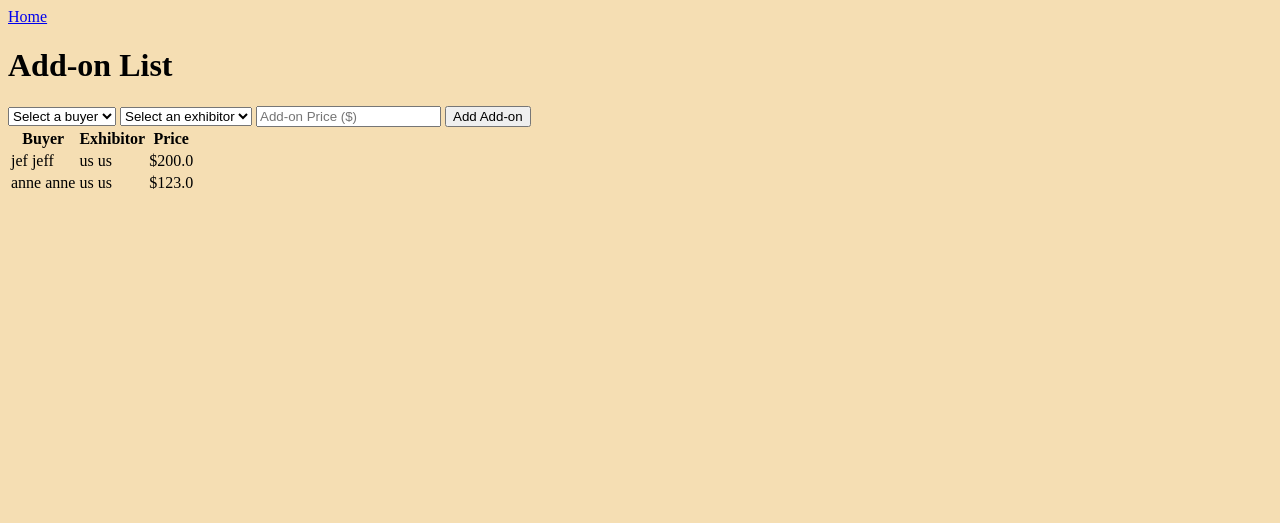
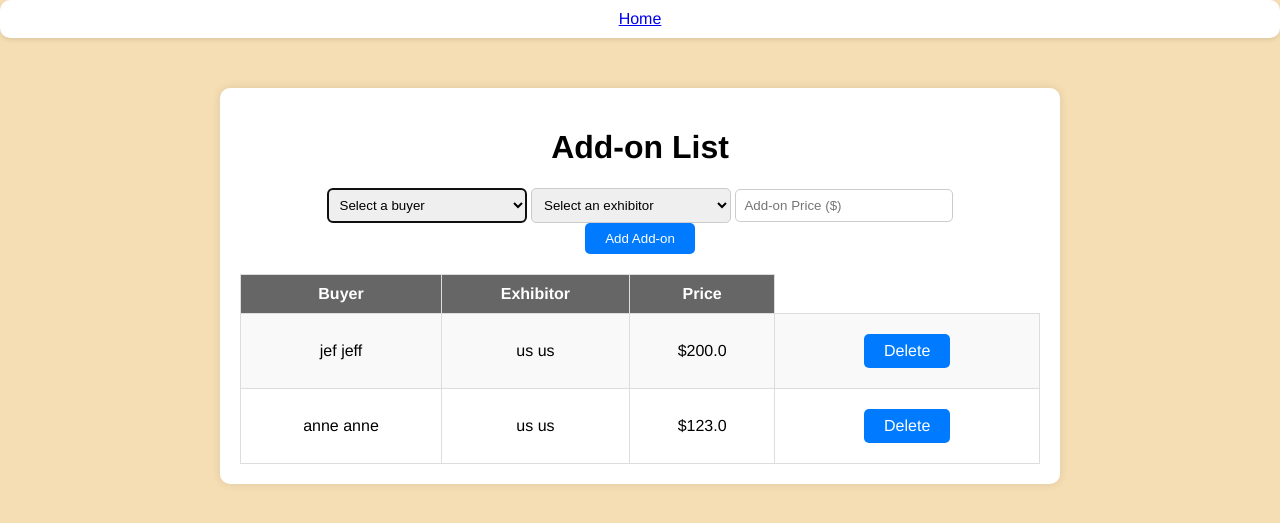
Before and after one commit to nicknspringer/AuctionCommityTracker, a Flask app: page /addonList in a window 1280 px wide. Shown: the top 523 px of the page. Run offline with Flask 2, Linux system fonts and the light colour scheme; data comes from the database, SQL or seed files in the repository; both versions use the stored data as it was after the commit.

Commit message:
may want to scrap a lot of this

```diff
--- a/app.py
+++ b/app.py
@@ -30,7 +30,7 @@
     fName = db.Column(db.String(80), nullable=False)
     lName = db.Column(db.String(80), nullable=False)
     address = db.Column(db.String(256), nullable=False)
-    club_id = db.Column(db.Integer, db.ForeignKey("club.id"), nullable=False)
+    club_id = db.Column(db.Integer, db.ForeignKey("club.id"))
 
     club = db.relationship("Club", backref=db.backref("exhibitors", lazy=True))
 
@@ -46,8 +46,7 @@
     picture = db.Column(db.LargeBinary, nullable=True)
     packer = db.Column(db.String(80), nullable=True)
     kill_plant = db.Column(db.String(80), nullable=True)
-    exhibitor_id = db.Column(db.Integer, db.ForeignKey("exhibitor.id"), nullable=False)
-
+    exhibitor_id = db.Column(db.Integer, db.ForeignKey("exhibitor.id"))
 
     exhibitor = db.relationship("Exhibitor", backref=db.backref("animals", lazy=True))
 
@@ -56,8 +55,8 @@
 
 class Sale(db.Model):
     id = db.Column(db.Integer, primary_key=True)
-    animal_id = db.Column(db.Integer, db.ForeignKey("animal.id"), nullable=False)
-    buyer_id = db.Column(db.Integer, db.ForeignKey("buyer.id"), nullable=False)
+    animal_id = db.Column(db.Integer, db.ForeignKey("animal.id"))
+    buyer_id = db.Column(db.Integer, db.ForeignKey("buyer.id"))
     sale_price = db.Column(db.Float, nullable=False)
 
     animal = db.relationship("Animal", backref=db.backref("sales", lazy=True))
@@ -68,8 +67,8 @@
 
 class Addon(db.Model):
     id = db.Column(db.Integer, primary_key=True)
-    buyer_id = db.Column(db.Integer, db.ForeignKey("buyer.id"), nullable=False)
-    exhibitor_id = db.Column(db.Integer, db.ForeignKey("exhibitor.id"), nullable=False)
+    buyer_id = db.Column(db.Integer, db.ForeignKey("buyer.id"))
+    exhibitor_id = db.Column(db.Integer, db.ForeignKey("exhibitor.id"))
     price = db.Column(db.Float, nullable=False)
 
     buyer = db.relationship("Buyer", backref=db.backref("addons", lazy=True))
@@ -79,10 +78,14 @@
         return f"<Addon {self.price}>"
 
 
+# Home page
+# Displays links to other main pages: Buyers, Clubs, Exhibitors, Animals, Sales, Add-ons
 @app.route("/", methods=["GET", "POST"])
 def main():
     return render_template("index.html")
 
+#buyers page
+# Displays list of buyers and form to add new buyer
 @app.route("/buyerList", methods=["GET", "POST"])
 def buyer_list():
     if request.method == "POST":
@@ -103,6 +106,51 @@
         buyers = Buyer.query.order_by(Buyer.fName).all()
         return render_template("buyerList.html", buyers=buyers)
 
+@app.route("/<page>/delete/<int:id>", methods=["POST", "GET"])
+def delete_buyer(page, id):
+    if page == "buyerList":
+        buyer = Buyer.query.get_or_404(id)
+    elif page == "addonList":
+        buyer = Addon.query.get_or_404(id)
+    elif page == "saleList":
+        buyer = Sale.query.get_or_404(id)
+    elif page == "animalList":
+        buyer = Animal.query.get_or_404(id)
+    elif page == "exhibitorList":
+        buyer = Exhibitor.query.get_or_404(id)
+    elif page == "clubList":
+        buyer = Club.query.get_or_404(id)
+    else:
+        return "Invalid page"
+    try:
+        db.session.delete(buyer)
+        db.session.commit()
+        return redirect(f"/{page}")
+    except Exception as e:
+        db.session.rollback()
+        print(f"Error deleting item from database: {e}")
+        return f"ERROR: {e}"
+
+@app.route("/buyerList/edit/<int:buyer_id>", methods=["GET", "POST"])
+def edit_buyer(buyer_id):
+    buyer = Buyer.query.get_or_404(buyer_id)
+    if request.method == "POST":
+        buyer.fName = request.form["fName"]
+        buyer.lName = request.form["lName"]
+        buyer.phone = request.form["Phone"]
+        buyer.address = request.form["Address"]
+        try:
+            db.session.commit()
+            return redirect("/buyerList")
+        except Exception as e:
+            db.session.rollback()
+            print(f"Error updating buyer: {e}")
+            return f"ERROR: {e}"
+    else:
+        return render_template("editBuyer.html", buyer=buyer)
+
+#clubs page
+# Displays list of clubs and form to add new club
 @app.route("/clubList", methods=["GET", "POST"])
 def club_list():
     if request.method == "POST":
@@ -120,6 +168,8 @@
         clubs = Club.query.order_by(Club.name).all()
         return render_template("clubList.html", clubs=clubs)
 
+#exhibitors page
+# Displays list of exhibitors and form to add new exhibitor
 @app.route("/exhibitorList", methods=["GET", "POST"])
 def exhibitor_list():
     if request.method == "POST":
@@ -141,6 +191,8 @@
         clubs = Club.query.order_by(Club.name).all()
         return render_template("exhibitorList.html", exhibitors=exhibitors, clubs=clubs)
 
+#animals page
+# Displays list of animals and form to add new animal
 @app.route("/animalList", methods=["GET", "POST"])
 def animal_list():
     if request.method == "POST":
@@ -165,6 +217,8 @@
         exhibitors = Exhibitor.query.order_by(Exhibitor.fName).all()
         return render_template("animalList.html", animals=animals, exhibitors=exhibitors)
 
+#sales page
+# Displays list of sales and form to add new sale
 @app.route("/saleList", methods=["GET", "POST"])
 def sale_list():
     if request.method == "POST":
@@ -187,6 +241,8 @@
         exhibitors = Exhibitor.query.order_by(Exhibitor.fName).all()
         return render_template("saleList.html", sales=sales, animals=animals, buyers=buyers, exhibitors=exhibitors)
 
+#addons page
+# Displays list of add-ons and form to add new add-on
 @app.route("/addonList", methods=["GET", "POST"])
 def addon_list():
     if request.method == "POST":
--- a/static/styles.css
+++ b/static/styles.css
@@ -1,3 +1,88 @@
 body {
+  font-family: "Franklin Gothic Medium", "Arial Narrow", Arial, sans-serif;
+  margin: 0;
+  padding: 0;
   background-color: wheat;
+}
+
+.nav {
+  background-color: #fff;
+  margin: 0;
+  padding: 10px;
+  border-radius: 10px;
+  box-shadow: 0 2px 4px rgba(0, 0, 0, 0.1);
+  text-align: center;
+}
+
+.content {
+  max-width: 800px;
+  margin: 50px auto;
+  padding: 20px;
+  background-color: #fff;
+  border-radius: 10px;
+  box-shadow: 0 0 10px rgba(0, 0, 0, 0.1);
+  text-align: center;
+}
+.content .hi1 {
+  color: #333;
+  margin-bottom: 20px;
+}
+.content table {
+  width: 100%;
+  border-collapse: collapse;
+  margin-top: 20px;
+}
+.content table th, .content table td {
+  padding: 10px;
+  border: 1px solid #ddd;
+}
+.content table th {
+  background-color: #666;
+  color: #fff;
+}
+.content table tr:nth-child(even) {
+  background-color: #f9f9f9;
+}
+.content a {
+  display: inline-block;
+  margin: 10px;
+  padding: 8px 20px;
+  background-color: #007bff;
+  color: #FFF;
+  text-decoration: none;
+  border-radius: 5px;
+  transition: background-color 0.3s;
+}
+.content a:hover {
+  background-color: rgb(0, 98.4, 204);
+}
+.content input[type=text] {
+  padding: 8px;
+  width: 200px;
+  border: 1px solid #ccc;
+  border-radius: 5px;
+}
+.content input[type=number] {
+  padding: 8px;
+  width: 200px;
+  border: 1px solid #ccc;
+  border-radius: 5px;
+}
+.content select {
+  padding: 8px;
+  width: 200px;
+  border: 1px solid #ccc;
+  border-radius: 5px;
+}
+.content input[type=submit] {
+  padding: 8px 20px;
+  background-color: #007bff;
+  color: #FFF;
+  border: none;
+  border-radius: 5px;
+  cursor: pointer;
+  transition: background-color 0.3s;
+}
+.content input[type=submit]:hover {
+  background-color: rgb(0, 98.4, 204);
 }/*# sourceMappingURL=styles.css.map */
--- a/static/styles.scss
+++ b/static/styles.scss
@@ -1,3 +1,122 @@
-body{
-    background-color: wheat;
+// Color Variables
+$background-color: wheat;
+$foreground-color: #fff;
+$primary-color: #007bff;
+$primary-color-hover: darken($primary-color, 10%);
+$title-color: #333;
+$table-header-color: #666;
+
+body
+{
+    font-family: 'Franklin Gothic Medium', 'Arial Narrow', Arial, sans-serif;
+    margin: 0;
+    padding: 0;
+    background-color: $background-color;
 }
+
+.nav
+{
+    background-color: $foreground-color;
+    margin: 0;
+    padding: 10px;
+    border-radius: 10px;
+    box-shadow: 0 2px 4px rgba(0, 0, 0, 0.1);
+    text-align: center;
+}
+
+.content
+{
+    max-width: 800px;
+    margin: 50px auto;
+    padding: 20px;
+    background-color: $foreground-color;
+    border-radius: 10px;
+    box-shadow: 0 0 10px rgba(0, 0, 0, 0.1);
+    text-align: center;
+
+    .hi1
+    {
+        color: $title-color;
+        margin-bottom: 20px;
+    }
+
+    table
+    {
+        width: 100%;
+        border-collapse: collapse;
+        margin-top: 20px;
+
+        th, td
+        {
+            padding: 10px;
+            border: 1px solid #ddd;
+        }
+
+        th
+        {
+            background-color: $table-header-color;
+            color: $foreground-color;
+        }
+
+        tr:nth-child(even)
+        {
+            background-color: #f9f9f9;
+        }
+    }
+
+    a {
+        display: inline-block;
+        margin: 10px;
+        padding: 8px 20px;
+        background-color: $primary-color;
+        color: #FFF;
+        text-decoration: none;
+        border-radius: 5px;
+        transition: background-color 0.3s;
+
+        &:hover
+        {
+            background-color: $primary-color-hover;
+        }
+    }
+
+    input[type="text"]
+    {
+        padding: 8px;
+        width: 200px;
+        border: 1px solid #ccc;
+        border-radius: 5px;
+    }
+
+    input[type="number"]
+    {
+        padding: 8px;
+        width: 200px;
+        border: 1px solid #ccc;
+        border-radius: 5px;
+    }
+
+    select
+    {
+        padding: 8px;
+        width: 200px;
+        border: 1px solid #ccc;
+        border-radius: 5px;
+    }
+
+    input[type="submit"]
+    {
+        padding: 8px 20px;
+        background-color: $primary-color;
+        color: #FFF;
+        border: none;
+        border-radius: 5px;
+        cursor: pointer;
+        transition: background-color 0.3s;
+
+        &:hover
+        {
+            background-color: $primary-color-hover;
+        }
+    }
+}
--- a/templates/addonList.html
+++ b/templates/addonList.html
@@ -7,19 +7,20 @@
 {% block body %}
     <h1>Add-on List</h1>
     <form actions="addonList" method="POST">
-        <select name="buyer_id">
+        <select name="buyer_id" autofocus required>
             <option value="" disabled selected>Select a buyer</option>
             {% for buyer in buyers %}
             <option value="{{ buyer.id }}">{{ buyer.fName }} {{ buyer.lName }}</option>
             {% endfor %}
         </select>
-        <select name="exhibitor_id">
+        <select name="exhibitor_id" required>
             <option value="" disabled selected>Select an exhibitor</option>
             {% for exhibitor in exhibitors %}
             <option value="{{ exhibitor.id }}">{{ exhibitor.fName }} {{ exhibitor.lName }}</option>
             {% endfor %}
         </select>
         <input type="number" step="0.01" name="Price" placeholder="Add-on Price ($)" required>
+        <br>
         <input type="submit" value="Add Add-on">
     </form>
     <table>
@@ -33,6 +34,9 @@
             <td>{{ addon.buyer.fName }} {{ addon.buyer.lName }}</td>
             <td>{{ addon.exhibitor.fName }} {{ addon.exhibitor.lName }}</td>
             <td>${{ addon.price }}</td>
+            <td>
+                <a href="/addonList/delete/{{ addon.id }}" onclick="return confirm('Are you sure you want to delete this add-on?')">Delete</a>
+            </td>
         </tr>
         {% endfor %}
     </table>
--- a/templates/base.html
+++ b/templates/base.html
@@ -8,8 +8,12 @@
     {% endblock %}
 </head>
 <body>
-    <a href = "/">Home</a>
+    <div class="nav">
+        <a href = "/">Home</a>
+    </div>
+    <div class="content">
     {% block body %}
     {% endblock %}
+    </div>
 </body>
 </html>
--- a/templates/clubList.html
+++ b/templates/clubList.html
@@ -7,7 +7,8 @@
 {% block body %}
     <h1>Club List</h1>
     <form actions="clubList" method="POST">
-        <input type="text" name="Name" placeholder="Club Name" required>
+        <input type="text" name="Name" placeholder="Club Name" autofocus required>
+        <br>
         <input type="submit" value="Add Club">
     </form>
     <table>
@@ -17,6 +18,9 @@
         {% for club in clubs %}
         <tr>
             <td>{{ club.name }}</td>
+            <td>
+                <a href="/clubList/delete/{{ club.id }}" onclick="return confirm('Are you sure you want to delete this club?')">Delete</a>
+            </td>
         </tr>
         {% endfor %}
     </table>
```
Also changed, not shown: templates/animalList.html (+6 -1 lines), templates/buyerList.html (+6 -1 lines), templates/exhibitorList.html (+6 -2 lines), templates/saleList.html (+10 -2 lines), auction.db, 1 other file.
